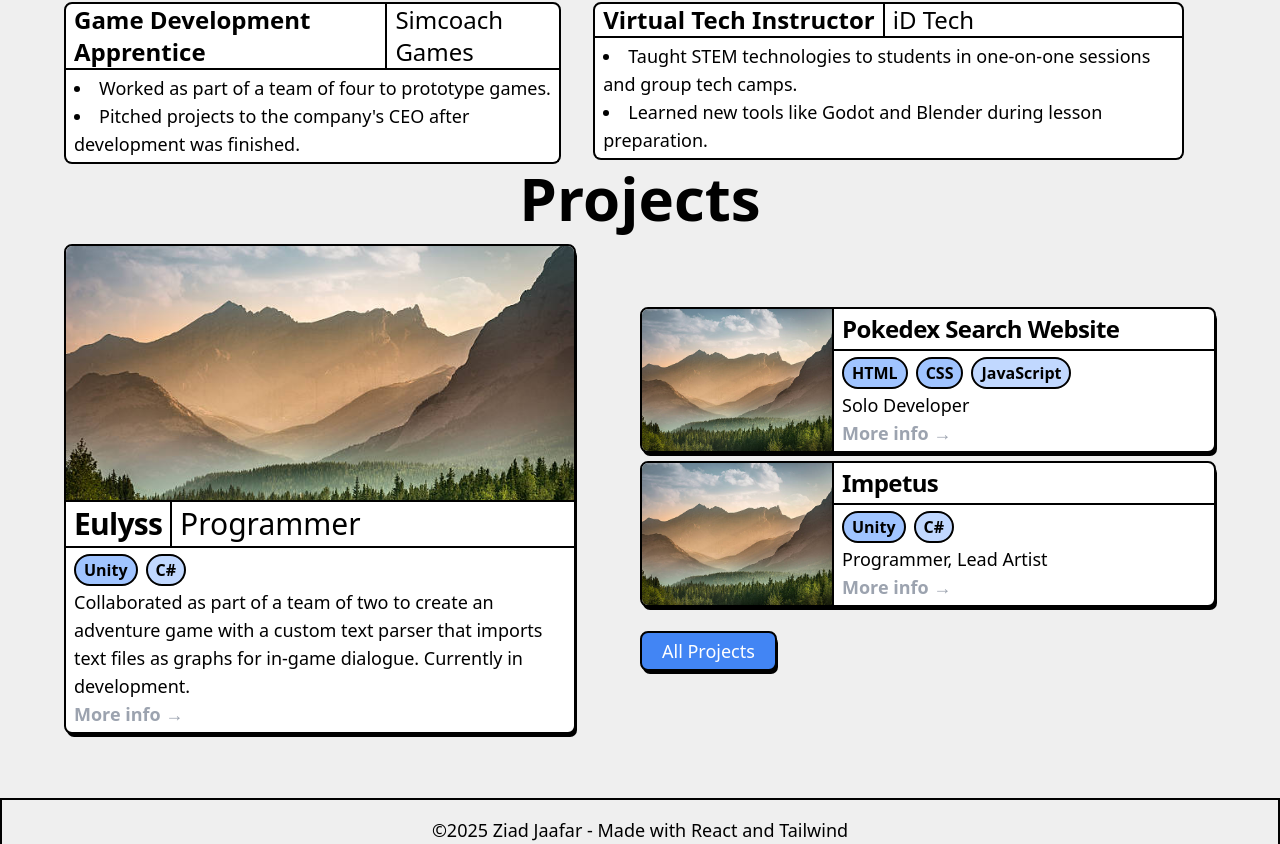
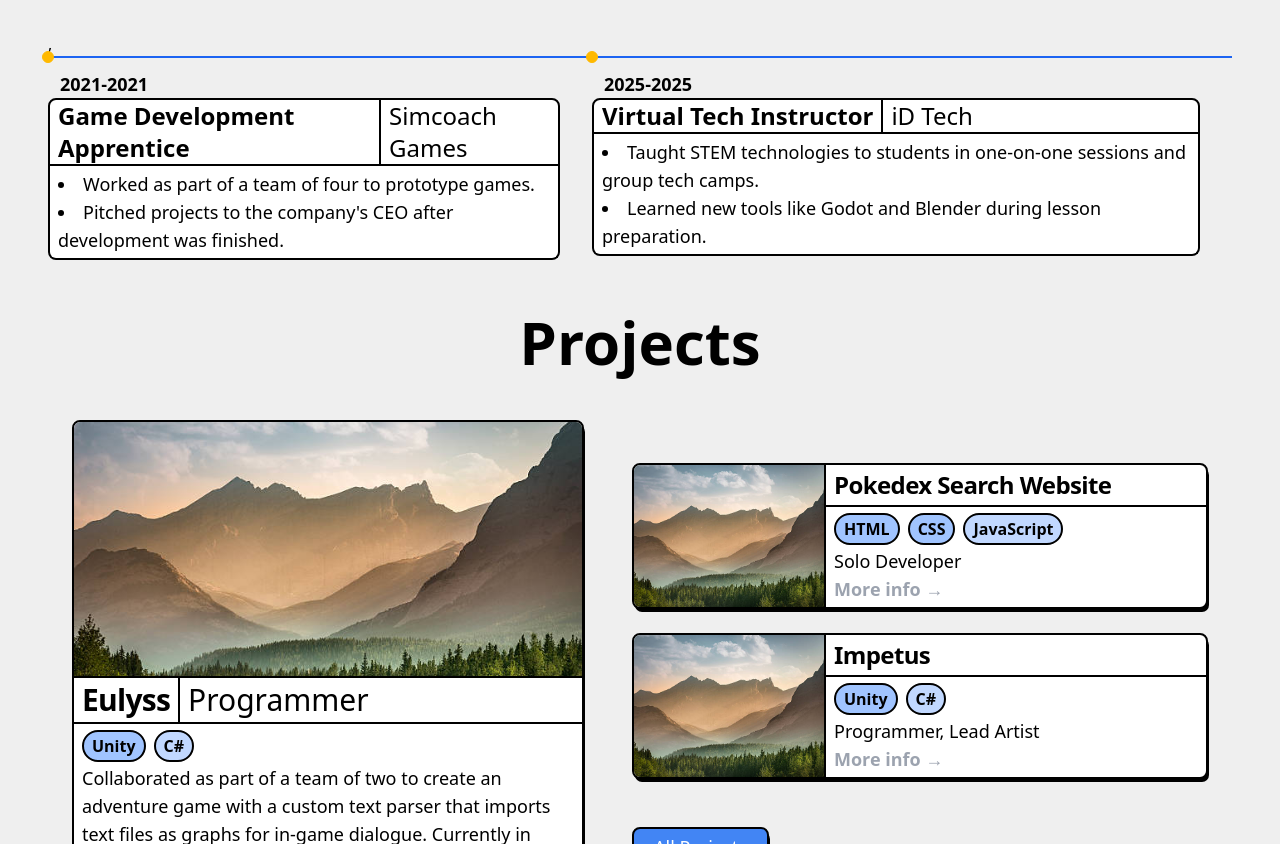
Before and after one commit to Ziad-J05/Portfolio-Site, a React (Vite) app: page / in a window 1280 px wide. Shown: the part 696-1540 px from the top of the page. Built offline with nearby package versions, Linux system fonts and the light colour scheme.

Commit message:
spacing on project + home pages is more consistent

```diff
--- a/src/components/Headings.tsx
+++ b/src/components/Headings.tsx
@@ -1,6 +1,6 @@
 export function SectionHeading( {text}: {text: string} ){
     return(
-        <h2 className="text-center text-6xl font-bold mb-4 ">{text}</h2>
+        <h2 className="text-center text-6xl font-bold my-12 ">{text}</h2>
     );
 }
 
--- a/src/components/ProjectSection.tsx
+++ b/src/components/ProjectSection.tsx
@@ -14,7 +14,7 @@ export default function ProjectSection({projectDataList}: {projectDataList: Proj
   return(
     <>
       <SectionHeading text="Projects" />
-      <div className='flex gap-16'>
+      <div className='flex gap-12'>
 
         <FeaturedProjectThumbnail
           projectName={featuredProjectData.projectName}
@@ -23,8 +23,8 @@ export default function ProjectSection({projectDataList}: {projectDataList: Proj
           body={body}
           thumbnailSrc={featuredProjectData.thumbnailSrc}
         />
-        <div className='w-xl flex gap-6 flex-col justify-center'>
-          <div className="flex flex-col gap-2 w-full">
+        <div className='w-xl flex gap-12 flex-col justify-center'>
+          <div className="flex flex-col gap-6 w-full">
             <ProjectArea projectDataList={projectDataList.slice(1)} />
           </div>
           <LinkButton text="All Projects" link="/projects" />
--- a/src/pages/HomePage.tsx
+++ b/src/pages/HomePage.tsx
@@ -45,7 +45,7 @@ function HomePage(){
     <>
     <NavigationBar />
         <IntroSection />
-        <div className="grid grid-cols-2 auto-rows-min bg-[var(--secondary)] border-t-4 px-16 pt-8 pb-16">
+        <div className="grid grid-cols-2 auto-rows-min bg-[var(--secondary)] border-t-4 px-12 pb-24 pt-12">
           <div className='col-span-2 col-start-1 row-start-1 justify-self-center'>
             <ExperienceSection jobInfoList={jobInfoList} />
           </div>
--- a/src/pages/ProjectPage.tsx
+++ b/src/pages/ProjectPage.tsx
@@ -57,16 +57,16 @@ export function ProjectPage({projectName, companyName, description, sampleLink,
     <>
         <NavigationBar />
 
-        <div className='bg-[var(--content)] pt-36 pb-18 border-b-0 mx-auto'>
+        <div className='bg-[var(--content)] pt-24 pb-12 border-b-0 mx-auto'>
             <h1 className="text-left text-7xl w-4xl font-bold mb-4 mx-auto">{projectName}</h1>
             <p className="text-left text-5xl w-4xl mx-auto font-light">{companyName}</p>
         </div>
 
 
-        <div className='bg-[var(--secondary)] pb-36 pt-18 mx-auto'>
+        <div className='bg-[var(--secondary)] pb-24 pt-12 mx-auto'>
 
             <img className='w-4xl mx-auto h-72 object-cover rounded-xl border-2' src={thumbnailSrc} />
-            <div className='mt-18 grid w-4xl mx-auto grid-rows-1 grid-cols-[1fr_calc(var(--spacing)*64)]'>
+            <div className='mt-12 grid w-4xl mx-auto grid-rows-1 grid-cols-[1fr_calc(var(--spacing)*64)]'>
                 <div className='col-span-1 col-start-1 text-lg flex flex-col gap-4 w-2xl'>
                     {bodyParagraphs}
                 </div>
@@ -76,7 +76,7 @@ export function ProjectPage({projectName, companyName, description, sampleLink,
                 </div>
             </div>
 
-            <h2 className="text-left text-6xl w-4xl font-semibold my-8 mx-auto">Process</h2>
+            <h2 className="text-left text-6xl w-4xl font-semibold mt-12 mb-12 mx-auto">Process</h2>
 
             <div className='grid grid-auto-rows-auto grid-cols-2 gap-4 w-4xl mx-auto '>
                 {captionedImageElements}
```
